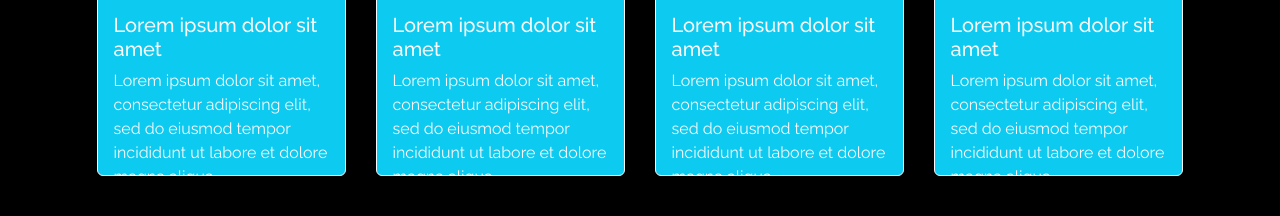
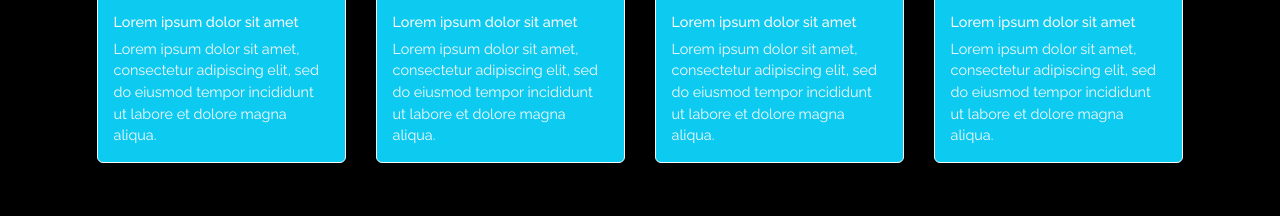
Before and after one commit to evannyz/VIAJES-CHILE-PAGE, a plain HTML site: page index.html in a window 1280 px wide. Shown: the part 1692-1908 px from the top of the page. Drawn offline with nearby package versions, Linux system fonts and the light colour scheme.

Commit message:
Se corrige media query para visualizar el contenido hidden, se agrega opcion de cambio de color de borde inferior de titulo de primera seccion

```diff
--- a/assets/css/style.css
+++ b/assets/css/style.css
@@ -70,14 +70,22 @@ body {
 
 /* Se ajusta tamaño de cards para evitar problemas de espacio entre ellas en secccion 2 del cuerpo principal */
 @media (min-width: 1200px) and (max-width: 1399px) {
+
+
     .container-cards .card {
         width: 98% !important;
-        height: 92% !important;
-        overflow: hidden;
+        height: 100% !important;
+        overflow:hidden;
     }
     .card-img-top {
             height: 10rem !important;
         }
+
+    .container-cards p, h5{
+        font-size: 0.9rem !important;
+    }
+
+
 
 }
 
@@ -86,3 +94,9 @@ body {
     --bs-tooltip-bg: var(--main-bg-sky-blue);
     --bs-tooltip-color: var(--main-bg-white);
 }
+
+
+/* Opcion de cambio de color de borde
+#title-s1-who{
+    border-bottom: solid 1px var(--main-bg-light-t) !important;
+} */
--- a/index.html
+++ b/index.html
@@ -94,7 +94,7 @@
         <!-- Primera seccion: quienes somos -->
         <!-- Se añade id para smooth scroll -->
         <section id="about" class="container d-none d-sm-none d-md-none d-lg-block col-lg-12">
-            <div class="container-fluid text-center border-bottom pt-4 pb-3 mb-2">
+            <div class="container-fluid text-center border-bottom pt-4 pb-3 mb-2" id="title-s1-who">
                 <h4 class="text-white">¿QUIÉNES SOMOS?</h4>
             </div>
 
```
